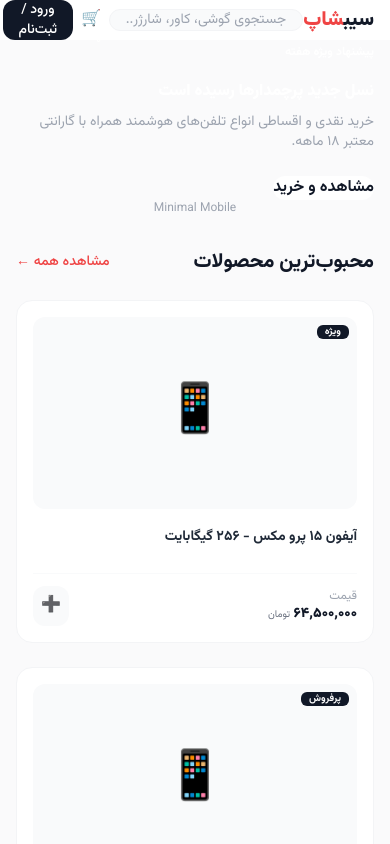
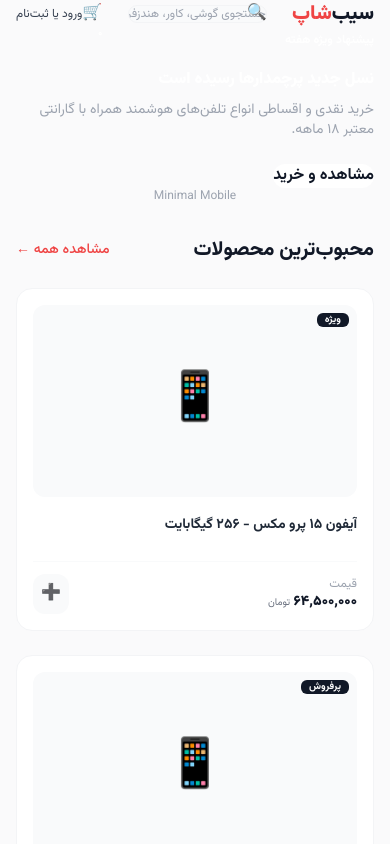
Before and after one commit to mohsenalz77/mini-shop-v2, a Next.js app: page / in a window 390 px wide. Shown: the top 844 px of the page. Built offline with nearby package versions, Linux system fonts and the light colour scheme.

Commit message:
Update Header.js

```diff
--- a/src/components/Header.js
+++ b/src/components/Header.js
@@ -1,31 +1,40 @@
 export default function Header() {
   return (
-    <header className="bg-white border-b border-gray-100 sticky top-0 z-50">
+    <header className="bg-white/80 backdrop-blur-md border-b border-gray-100 sticky top-0 z-50">
       <div className="max-w-7xl mx-auto px-4 h-16 flex items-center justify-between">
-        {/* لوگو */}
-        <div className="text-xl font-black text-gray-900 tracking-tight">
-          سیب<span className="text-red-500">شاپ</span>
+
+        {/* راست: لوگو */}
+        <div className="flex items-center gap-2">
+          <span className="text-xl font-black text-gray-900 tracking-tight">
+            سیب<span className="text-red-500">‌شاپ</span>
+          </span>
         </div>
 
-        {/* بار جستجو */}
-        <div className="hidden md:flex items-center flex-1 max-w-md mx-8">
+        {/* وسط: بار جستجوی عریض و شیک */}
+        <div className="hidden md:flex items-center flex-1 max-w-lg mx-12 relative">
+          <span className="absolute right-3 text-gray-400 text-base">🔍</span>
           <input
             type="text"
-            placeholder="جستجوی گوشی، کاور، شارژر..."
-            className="w-full bg-gray-50 text-sm px-4 py-2 rounded-xl border border-gray-100 focus:outline-none focus:border-gray-300 transition"
+            placeholder="جستجوی گوشی، کاور، هندزفری..."
+            className="w-full bg-gray-50 text-xs pr-10 pl-4 py-2.5 rounded-xl border border-gray-100 focus:outline-none focus:border-gray-200 focus:bg-white focus:ring-4 focus:ring-gray-100 transition duration-200"
           />
         </div>
 
-        {/* سبد خرید و پروفایل */}
-        <div className="flex items-center gap-4">
-          <button className="relative p-2 text-gray-600 hover:bg-gray-50 rounded-xl transition">
-            🛒
-            <span className="absolute top-0 right-0 bg-red-500 text-white text-xs w-4 h-4 rounded-full flex items-center justify-center">
+        {/* چپ: ابزارها */}
+        <div className="flex items-center gap-3">
+          {/* سبد خرید */}
+          <button className="relative p-2.5 text-gray-600 hover:bg-gray-50 rounded-xl transition duration-200">
+            <span className="text-lg">🛒</span>
+            <span className="absolute top-1 left-1 bg-red-500 text-white text-[10px] font-bold w-4 h-4 rounded-full flex items-center justify-center">
               ۰
             </span>
           </button>
-          <button className="bg-gray-900 text-white text-sm px-4 py-2 rounded-xl font-medium hover:bg-gray-800 transition">
-            ورود / ثبت‌نام
+
+          <div className="h-6 w-[1px] bg-gray-200 my-auto hidden sm:block"></div>
+
+          {/* دکمه ورود */}
+          <button className="text-xs font-semibold text-gray-700 hover:text-gray-900 px-3 py-2 rounded-xl hover:bg-gray-50 transition duration-200">
+            ورود یا ثبت‌نام
           </button>
         </div>
       </div>
```
